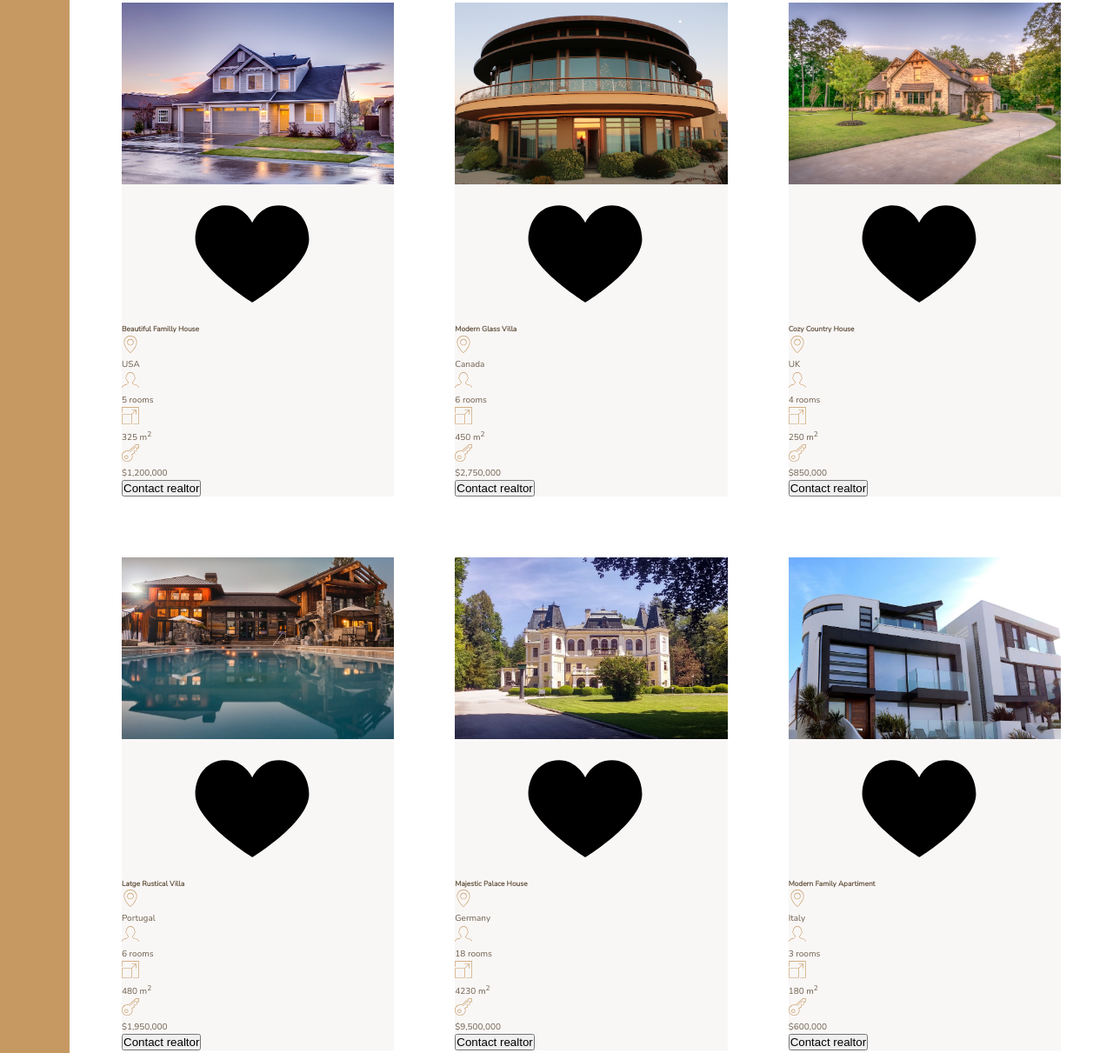
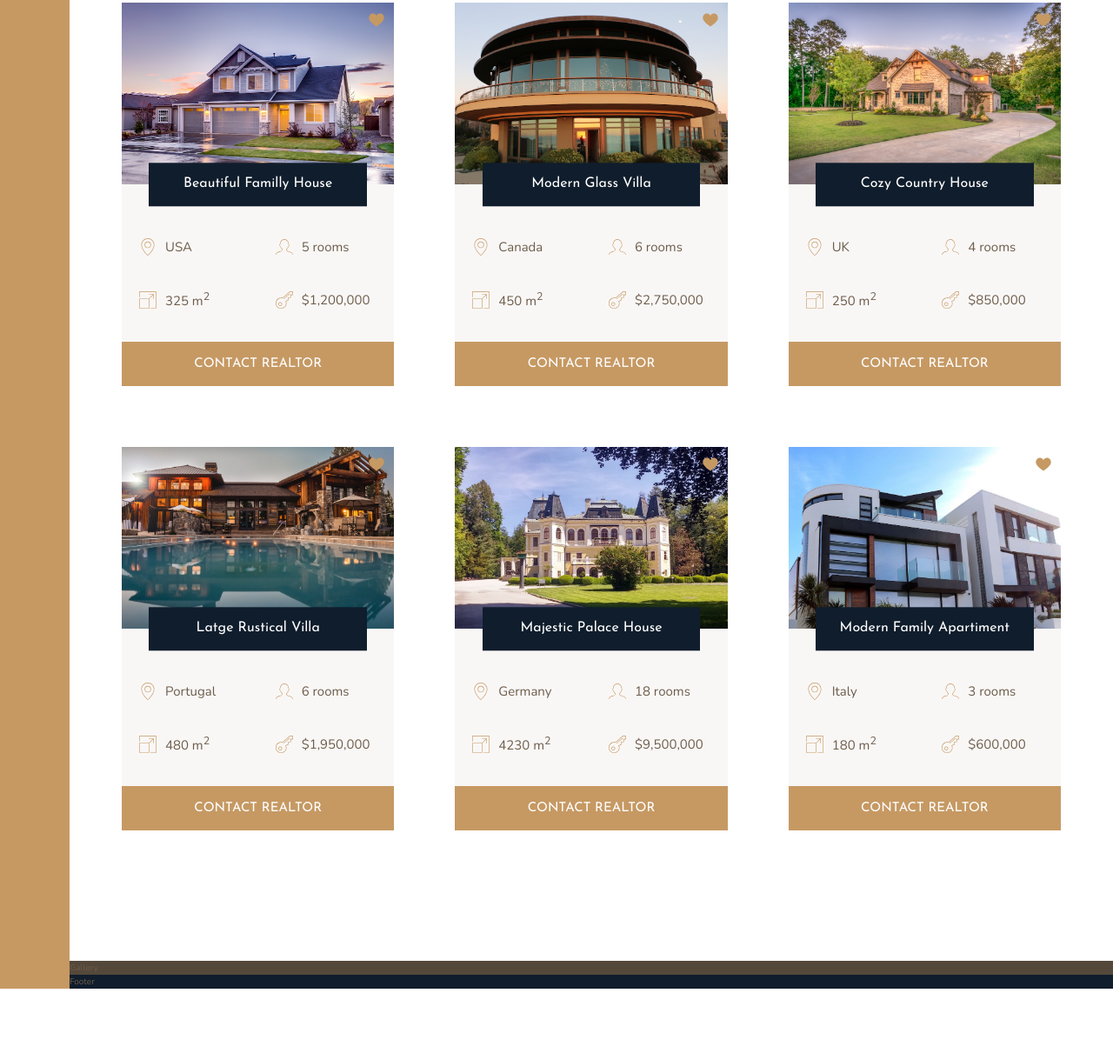
Before and after one commit to David-mwendwa/nexter-project-frontend, a website: page index.html in a window 1280 px wide. Shown: the part 1967-3178 px from the top of the page at 87% size. After the commit the page ends 3104 px from the top, so only its background shows below. Drawn offline with nearby package versions, Linux system fonts and the light colour scheme.

Commit message:
style: style homes section

```diff
--- a/index.html
+++ b/index.html
@@ -137,7 +137,7 @@
           </svg>
           <p>$1,200,000</p>
         </div>
-        <button class="cta">Contact realtor</button>
+        <button class="btn home__btn">Contact realtor</button>
       </div>
 
       <div class="home">
@@ -170,7 +170,7 @@
           </svg>
           <p>$2,750,000</p>
         </div>
-        <button class="cta">Contact realtor</button>
+        <button class="btn home__btn">Contact realtor</button>
       </div>
 
       <div class="home">
@@ -203,7 +203,7 @@
           </svg>
           <p>$850,000</p>
         </div>
-        <button class="cta">Contact realtor</button>
+        <button class="btn home__btn">Contact realtor</button>
       </div>
 
       <div class="home">
@@ -236,7 +236,7 @@
           </svg>
           <p>$1,950,000</p>
         </div>
-        <button class="cta">Contact realtor</button>
+        <button class="btn home__btn">Contact realtor</button>
       </div>
 
       <div class="home">
@@ -269,7 +269,7 @@
           </svg>
           <p>$9,500,000</p>
         </div>
-        <button class="cta">Contact realtor</button>
+        <button class="btn home__btn">Contact realtor</button>
       </div>
 
       <div class="home">
@@ -302,7 +302,7 @@
           </svg>
           <p>$600,000</p>
         </div>
-        <button class="cta">Contact realtor</button>
+        <button class="btn home__btn">Contact realtor</button>
       </div>
     </section>
 
--- a/sass/_homes.scss
+++ b/sass/_homes.scss
@@ -10,32 +10,70 @@
 .home {
   background-color: $color-grey-light-1;
 
+  display: grid;
+  grid-template-columns: repeat(2, 1fr);
+  grid-row-gap: 3.5rem;
+
   &__img {
     width: 100%;
+    grid-row: 1 / 2;
+    grid-column: 1 / -1;
+    z-index: 1;
   }
 
   &__like {
-
+    grid-row: 1 / 2;
+    grid-column: 2 / 3;
+    fill: $color-primary;
+    height: 2rem;
+    width: 2rem;
+    z-index: 2;
+    justify-self: end;
+    margin: 1rem;
   }
 
   &__name {
+    grid-row: 1 / 2;
+    grid-column: 1 / -1;
+    justify-self: center;
+    align-self: end;
+    z-index: 3;
 
+    width: 80%;
+    font-family: $font-display;
+    font-size: 1.6rem;
+    text-align: center;
+    padding: 1.25rem;
+    background-color: $color-secondary;
+    color: #fff;
+    font-weight: 400;
+    transform: translateY(50%);
+  }
+
+  &__location,
+  &__rooms {
+    margin-top: 2.5rem;
   }
 
   &__location,
   &__rooms,
   &__area,
   &__price {
+    font-size: 1.5rem;
+    margin-left: 2rem;
+
+    display: flex;
+    align-items: center;
+
     svg {
       fill: $color-primary;
       height: 2rem;
       width: 2rem;
-    }
-
-    p {
-
+      margin-right: 1rem;
     }
   }
 
-
+  &__btn {
+    grid-column: 1 / -1;
+  }
 }
```
Also changed, not shown: css/style.css.
